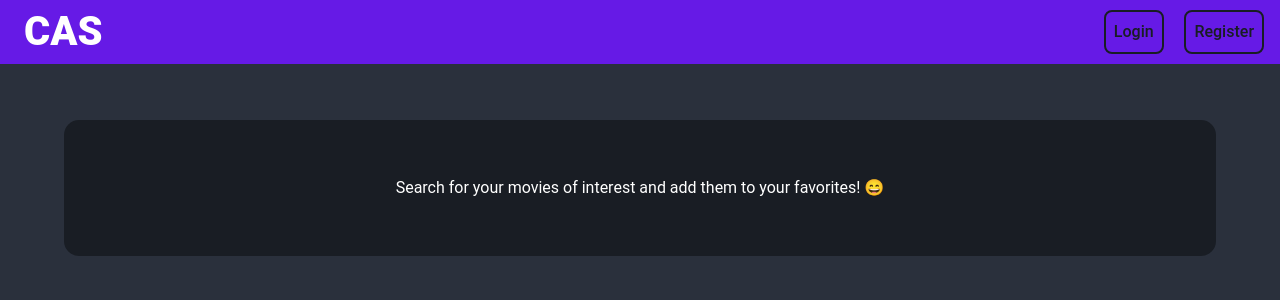
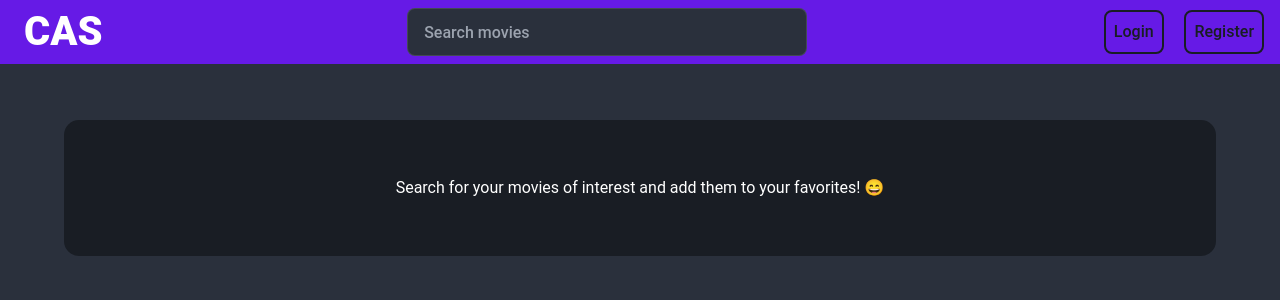
Before and after one commit to csandoval18/movie-app, a React (Create React App) app in the folder client/: page / in a window 1280 px wide. Shown: the top 300 px of the page. Built offline with nearby package versions, Linux system fonts and the light colour scheme.

Commit message:
added conditional css classes for rendering search bar depending on screen size

```diff
--- a/client/src/components/Navbar/Menubar/Menubar.tsx
+++ b/client/src/components/Navbar/Menubar/Menubar.tsx
@@ -20,6 +20,7 @@ interface MenubarProps {
 
 const Menubar: React.FC<MenubarProps> = ({ children }) => {
 	const toggleSearchBar = useAppSelector(selectToggleSearchbar)
+	console.log('togglesearchbar', toggleSearchBar)
 	const dispatch = useAppDispatch()
 	const [isLoggedIn, setIsLoggedIn] = useState<string>(
 		sessionStorage.getItem('token') as string,
@@ -30,7 +31,6 @@ const Menubar: React.FC<MenubarProps> = ({ children }) => {
 	if (isLoggedIn) {
 		body = (
 			<Flex ai='center' jc='right' className='nav-menu'>
-				{toggleSearchBar ? <SearchBar /> : <></>}
 				<div className='flex-none gap-2 text-primary-content'>
 					<div className='dropdown dropdown-end'>
 						<label tabIndex={0} className='btn btn-ghost btn-circle avatar'>
@@ -73,14 +73,6 @@ const Menubar: React.FC<MenubarProps> = ({ children }) => {
 		body = (
 			<>
 				<Flex ai='center' jc='right' className='nav-menu'>
-					{/* <PrimaryButton
-						className='search-btn'
-						onClick={() => {
-							dispatch(setToggleSearchBar(true))
-						}}
-					>
-						<IoIosSearch className='icon'></IoIosSearch>
-					</PrimaryButton> */}
 					<Link className='' to='/login'>
 						<PrimaryButton>Login</PrimaryButton>
 					</Link>
@@ -94,9 +86,18 @@ const Menubar: React.FC<MenubarProps> = ({ children }) => {
 	return (
 		<NavbarContainer className='navbar'>
 			<Link to='/'>
-				<HomeBtn>CAS</HomeBtn>
+				<HomeBtn className={toggleSearchBar ? 'handle-searchbar-display' : ''}>
+					CAS
+				</HomeBtn>
 			</Link>
-			<div className='flex-none lg:hidden gap-4'>
+			<SearchBar
+				className={toggleSearchBar ? '' : 'handle-searchbar-display'}
+			/>
+			<div
+				className={`handle-mobile-menu-display flex-none gap-4 ${
+					toggleSearchBar ? 'handle-searchbar-display' : ''
+				}`}
+			>
 				<PrimaryButton
 					className='mobile-search-btn'
 					onClick={() => {
@@ -121,7 +122,7 @@ const Menubar: React.FC<MenubarProps> = ({ children }) => {
 					</svg>
 				</label>
 			</div>
-			<div className='flex-none hidden lg:block'>{body}</div>
+			<div className='flex-none menu-options'>{body}</div>
 		</NavbarContainer>
 	)
 }
--- a/client/src/components/Navbar/Navbar.elements.ts
+++ b/client/src/components/Navbar/Navbar.elements.ts
@@ -1,4 +1,5 @@
 import styled from 'styled-components'
+import { device } from '../../styles/deviceSizes'
 
 export const NavbarContainer = styled.nav`
 	background-color: hsl(var(--p));
@@ -37,6 +38,75 @@ export const NavbarContainer = styled.nav`
 	.hamburger {
 		color: white;
 	}
+	.handle-searchbar-display,
+	.menu-options {
+		display: none;
+	}
+	.handle-mobile-menu-display {
+	}
+	@media (${device.tablet}) {
+		.handle-searchbar-display,
+		.menu-options {
+			display: flex;
+		}
+		.handle-mobile-menu-display,
+		.search-return-btn {
+			display: none;
+		}
+	}
+`
+export const SearchBarContainer = styled(NavbarContainer)`
+	align-items: center;
+	display: flex;
+	justify-content: left;
+	gap: 1rem;
+	.searchbar-container {
+		padding: 0;
+	}
+	.searchbar-layout {
+		display: flex;
+		flex: 1;
+		justify-content: left;
+		gap: 0.5rem;
+	}
+	.options-container {
+		width: 100%;
+	}
+	.form-control {
+		width: 100%;
+	}
+	@media (${device.tablet}) {
+		.form-control {
+			width: auto;
+		}
+		.searchbar-layout {
+			justify-content: center;
+		}
+	}
+`
+export const SearchBarInput = styled.input`
+	max-width: 500px;
+	width: 100%;
+	@media (${device.tablet}) {
+		& {
+			min-width: 400px;
+		}
+	}
+`
+export const ReturnBtn = styled.button`
+	align-items: center;
+	border-radius: 50%;
+	color: white;
+	display: flex;
+	height: 3rem;
+	justify-content: center;
+	width: 3rem;
+	&:hover {
+		background-color: rgba(0, 0, 0, 0.2);
+	}
+	.icon {
+		font-size: 1.7rem;
+	}
 `
 export const DropDown = styled.ul``
 export const DropDownAnchor = styled.a``
--- a/client/src/components/Navbar/SearchBar/SearchBar.elements.ts
+++ b/client/src/components/Navbar/SearchBar/SearchBar.elements.ts
@@ -2,8 +2,8 @@ import styled from 'styled-components'
 import { device } from '../../../styles/deviceSizes'
 import { NavbarContainer } from '../Navbar.elements'
 
-export const SearchBarContainer = styled(NavbarContainer)`
-	align-items: center;
+export const SearchBarContainer2 = styled(NavbarContainer)``
+/* align-items: center;
 	display: flex;
 	justify-content: left;
 	gap: 1rem;
@@ -19,16 +19,10 @@ export const SearchBarContainer = styled(NavbarContainer)`
 	.options-container {
 		width: 100%;
 	}
-	.searchbar-home-btn {
-		display: none;
-	}
 	.form-control {
 		width: 100%;
 	}
 	@media (${device.tablet}) {
-		.searchbar-home-btn {
-			display: block;
-		}
 		.form-control {
 			width: auto;
 		}
@@ -60,4 +54,4 @@ export const ReturnBtn = styled.button`
 	.icon {
 		font-size: 1.7rem;
 	}
-`
+` */
--- a/client/src/components/Navbar/SearchBar/SearchBar.tsx
+++ b/client/src/components/Navbar/SearchBar/SearchBar.tsx
@@ -10,19 +10,22 @@ import {
 import { setToggleSearchBar } from '../../../features/navbar/navbarSlice'
 import { Flex, HomeBtn } from '../../../styles/GlobalStyles.elements'
 import {
+	SearchBarContainer,
 	ReturnBtn,
-	SearchBarContainer,
 	SearchBarInput,
-} from './SearchBar.elements'
+} from '../Navbar.elements'
+interface SearBarProps {
+	className: string
+}
 
-const SearchBar: React.FC = () => {
+const SearchBar: React.FC<SearBarProps> = ({ className }) => {
 	const navigate = useNavigate()
 	const dispatch = useAppDispatch()
 	const [searchInput, setSearchBarInput] = useState<String | undefined>(
 		useAppSelector(selectMovieSearchInput),
 	)
 	return (
-		<SearchBarContainer className='searchbar-container'>
+		<SearchBarContainer className={`searchbar-container ${className}`}>
 			<div className='searchbar-layout'>
 				<ReturnBtn
 					className='search-return-btn'
@@ -34,10 +37,10 @@ const SearchBar: React.FC = () => {
 				</ReturnBtn>
 				<div className='form-control'>
 					<form
-						onSubmit={(e) => {
+						onSubmit={async (e) => {
 							e.preventDefault()
 							dispatch(setSearchVal(searchInput))
-							dispatch(fetchMoviesThunk({ searchVal: searchInput }))
+							await dispatch(fetchMoviesThunk({ searchVal: searchInput }))
 							navigate(`/search=${searchInput}&page=1`)
 						}}
 					>
```
